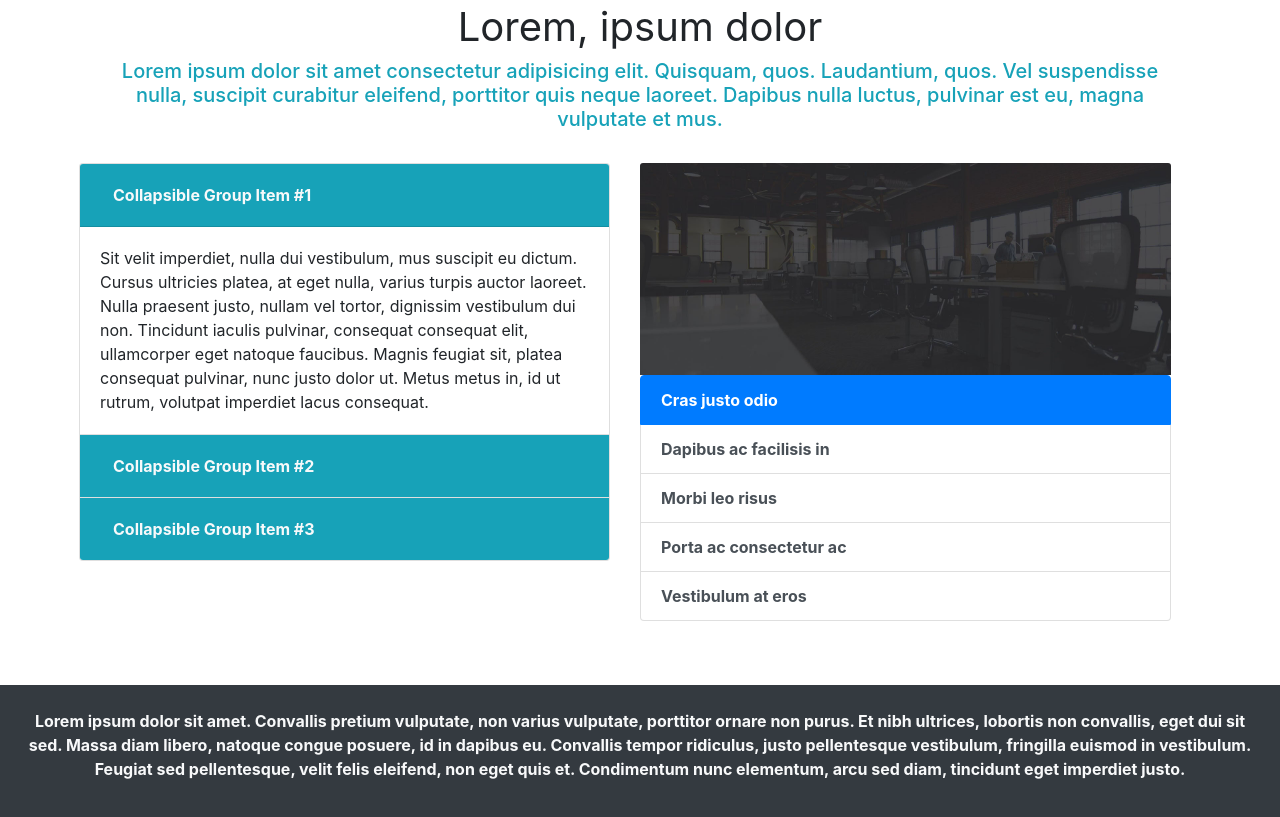
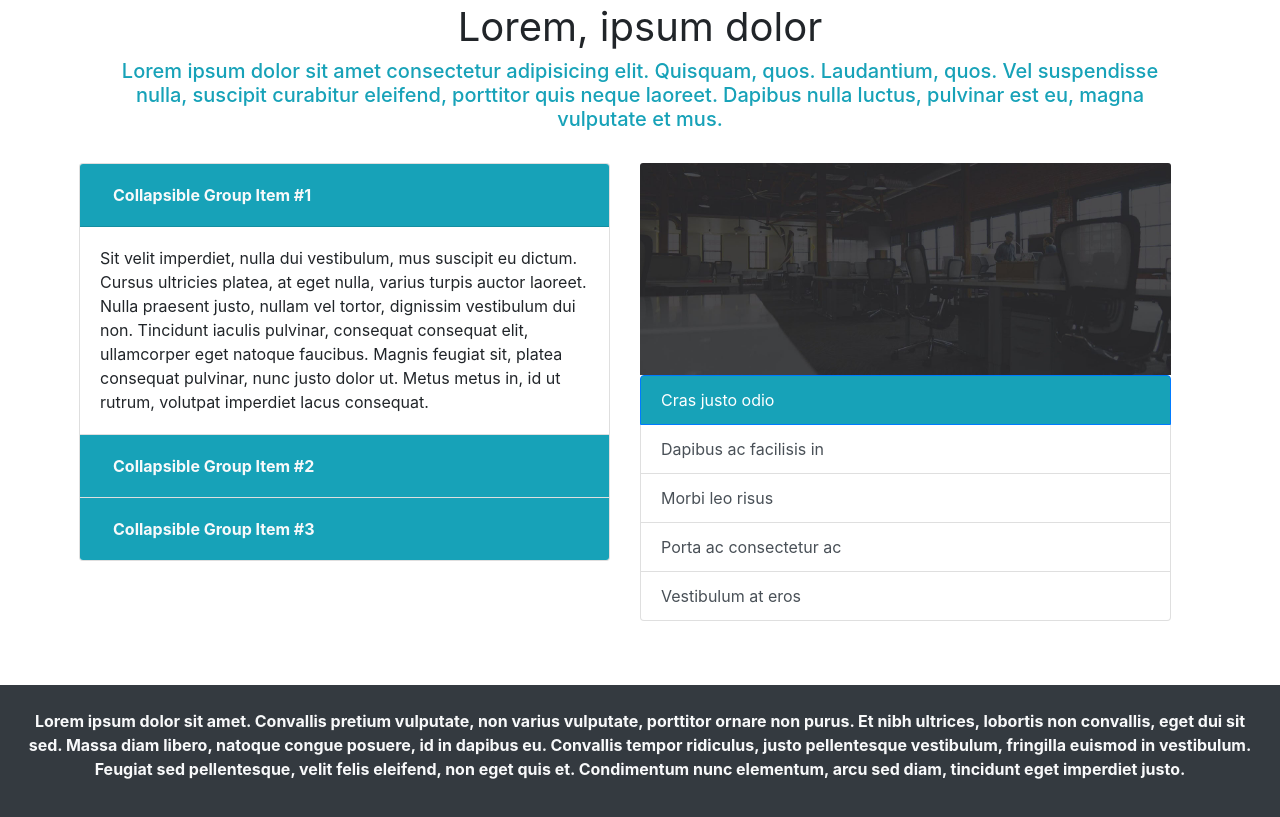
Before and after one commit to jd-becerra/programacionMoviles, a plain HTML site: page docs/prac2/index.html in a window 1280 px wide. Shown: the part 1628-2445 px from the top of the page. Drawn offline with nearby package versions, Linux system fonts and the light colour scheme.

Commit message:
update prac2

```diff
--- a/docs/prac2/index.html
+++ b/docs/prac2/index.html
@@ -190,21 +190,21 @@
 
         <div class="col-6">
           <img src="img/2.jpg" class="card-img-top" alt="...">
-          <!-- <ul class="list-group" id="selectable-list"> -->
-          <!--   <li class="list-group-item list-group-item-action bg-info active">Cras justo odio</li> -->
-          <!--   <li class="list-group-item list-group-item-action">Dapibus ac facilisis in</li> -->
-          <!--   <li class="list-group-item list-group-item-action">Morbi leo risus</li> -->
-          <!--   <li class="list-group-item list-group-item-action">Porta ac consectetur ac</li> -->
-          <!--   <li class="list-group-item list-group-item-action">Vestibulum at eros</li> -->
-          <!-- </ul> -->
+          <ul class="list-group" id="selectable-list">
+            <li class="list-group-item list-group-item-action bg-info active">Cras justo odio</li>
+            <li class="list-group-item list-group-item-action">Dapibus ac facilisis in</li>
+            <li class="list-group-item list-group-item-action">Morbi leo risus</li>
+            <li class="list-group-item list-group-item-action">Porta ac consectetur ac</li>
+            <li class="list-group-item list-group-item-action">Vestibulum at eros</li>
+          </ul>
 
-          <div class="list-group font-weight-bold" id="list-tab" role="tablist">
-            <a class="list-group-item list-group-item-action active" id="list-home-list" data-toggle="list" href="#list-home" role="tab" aria-controls="home">Cras justo odio</a>
-            <a class="list-group-item list-group-item-action" id="list-profile-list" data-toggle="list" href="#list-profile" role="tab" aria-controls="profile">Dapibus ac facilisis in</a>
-            <a class="list-group-item list-group-item-action" id="list-messages-list" data-toggle="list" href="#list-messages" role="tab" aria-controls="messages">Morbi leo risus</a>
-            <a class="list-group-item list-group-item-action" id="list-settings-list" data-toggle="list" href="#list-settings" role="tab" aria-controls="settings">Porta ac consectetur ac</a>
-            <a class="list-group-item list-group-item-action" id="list-extra-list" data-toggle="list" href="#list-otro" role="tab" aria-controls="otro">Vestibulum at eros</a>
-          </div>
+          <!-- <div class="list-group font-weight-bold" id="list-tab" role="tablist"> -->
+          <!--   <a class="list-group-item list-group-item-action active" id="list-home-list" data-toggle="list" href="#list-home" role="tab" aria-controls="home">Cras justo odio</a> -->
+          <!--   <a class="list-group-item list-group-item-action" id="list-profile-list" data-toggle="list" href="#list-profile" role="tab" aria-controls="profile">Dapibus ac facilisis in</a> -->
+          <!--   <a class="list-group-item list-group-item-action" id="list-messages-list" data-toggle="list" href="#list-messages" role="tab" aria-controls="messages">Morbi leo risus</a> -->
+          <!--   <a class="list-group-item list-group-item-action" id="list-settings-list" data-toggle="list" href="#list-settings" role="tab" aria-controls="settings">Porta ac consectetur ac</a> -->
+          <!--   <a class="list-group-item list-group-item-action" id="list-extra-list" data-toggle="list" href="#list-otro" role="tab" aria-controls="otro">Vestibulum at eros</a> -->
+          <!-- </div> -->
 
         </div>
       </div>
```
